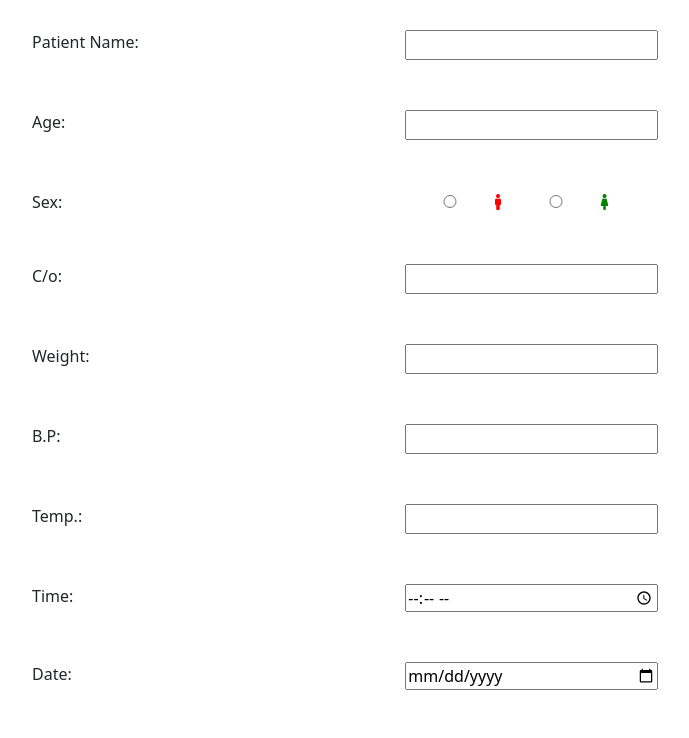
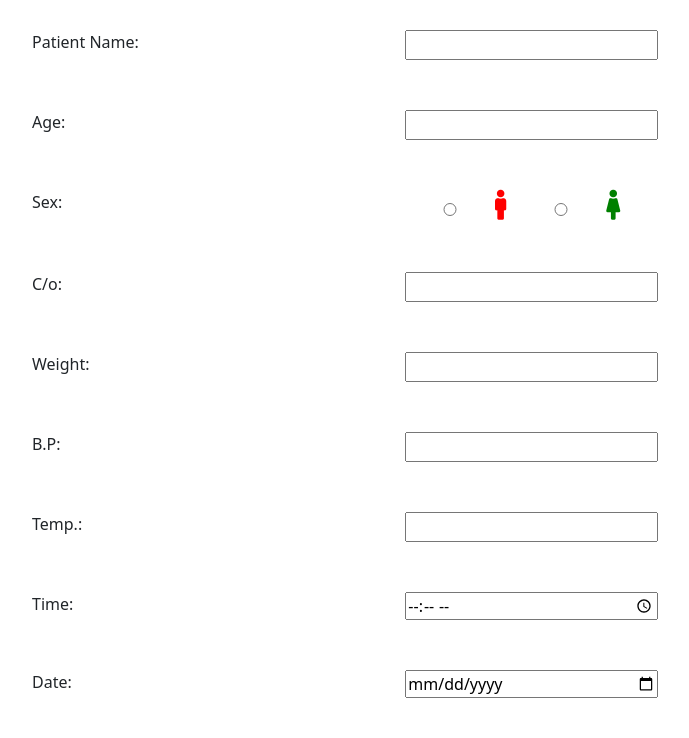
Before and after one commit to sandeepkamishetti/suksheama-prescription, a React (Create React App) app: page / in a window 1280 px wide. Shown: the top 738 px of the page, without its empty margins (60-749 px from the left). Built offline with nearby package versions, Linux system fonts and the light colour scheme.

Commit message:
Changed font-size of male and female icons

```diff
--- a/src/App.css
+++ b/src/App.css
@@ -112,6 +112,10 @@ input {
   height: 115px;
 }
 
+.fas{
+  font-size: 30px; /*Sandeep's changes*/
+}
+
 .fa-female {
   color: green;
 }
```
